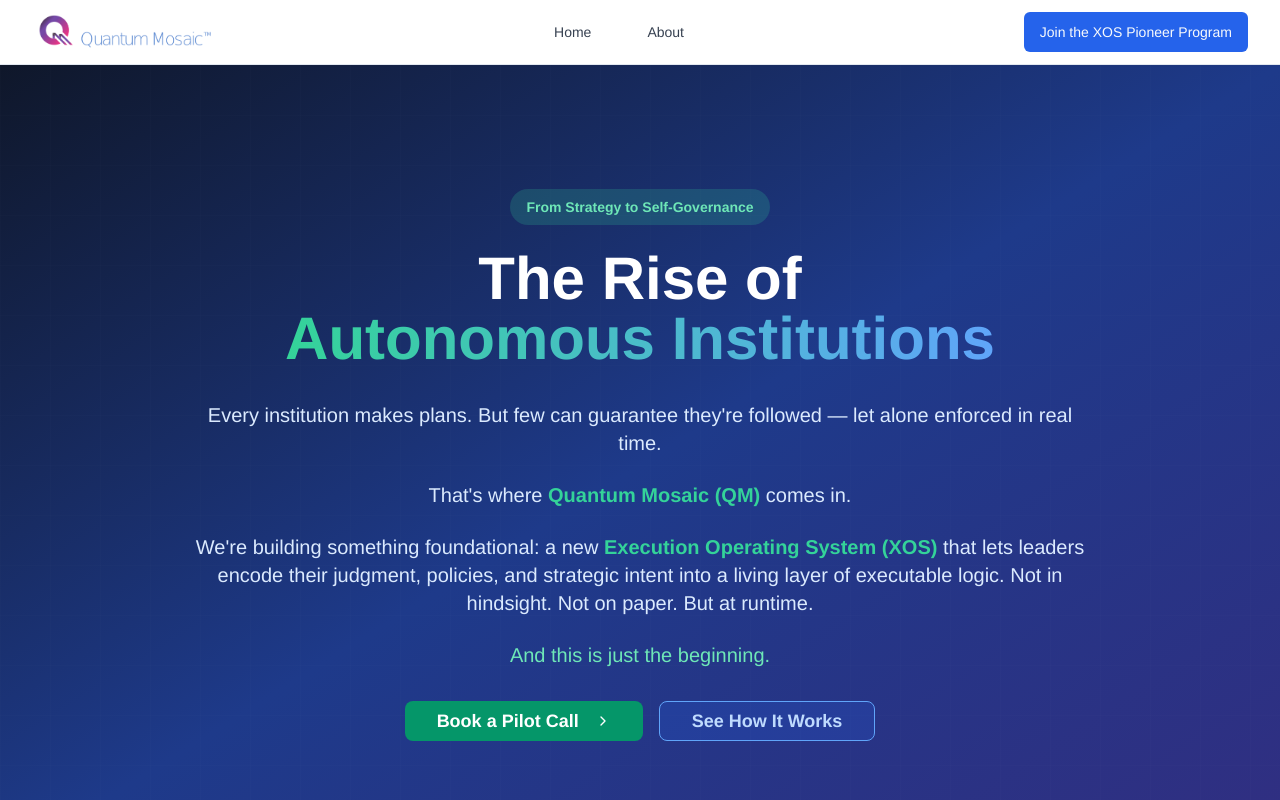
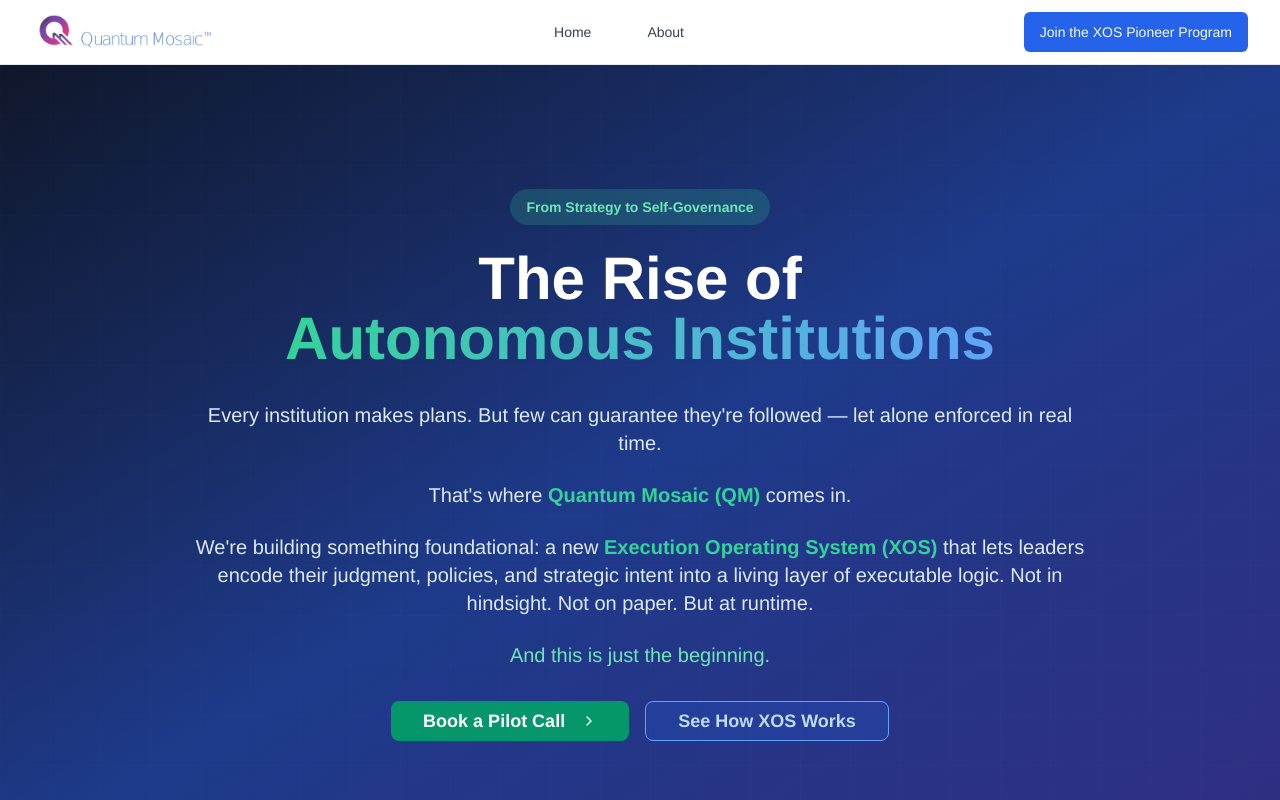
Before and after one commit to HariomDhage/quantum-mosaic-rails, a React (Vite) app: page / in a window 1280 px wide. Shown: the top 800 px of the page. Built offline with nearby package versions, Linux system fonts and the light colour scheme.

Commit message:
Refactor: Update "See How It Works" button text
Replaces instances of "See How It Works" button text with "See How XOS Works".

```diff
--- a/src/components/AnimatedHeroSection.tsx
+++ b/src/components/AnimatedHeroSection.tsx
@@ -74,7 +74,7 @@ const AnimatedHeroSection = () => {
                 variant="outline"
                 className="border-blue-400 bg-blue-600/20 text-blue-200 hover:bg-blue-600/30 hover:border-blue-300 px-8 py-4 rounded-lg font-semibold text-lg transition-all duration-300"
               >
-                See How It Works
+                See How XOS Works
               </Button>
             </div>
           </div>
```
